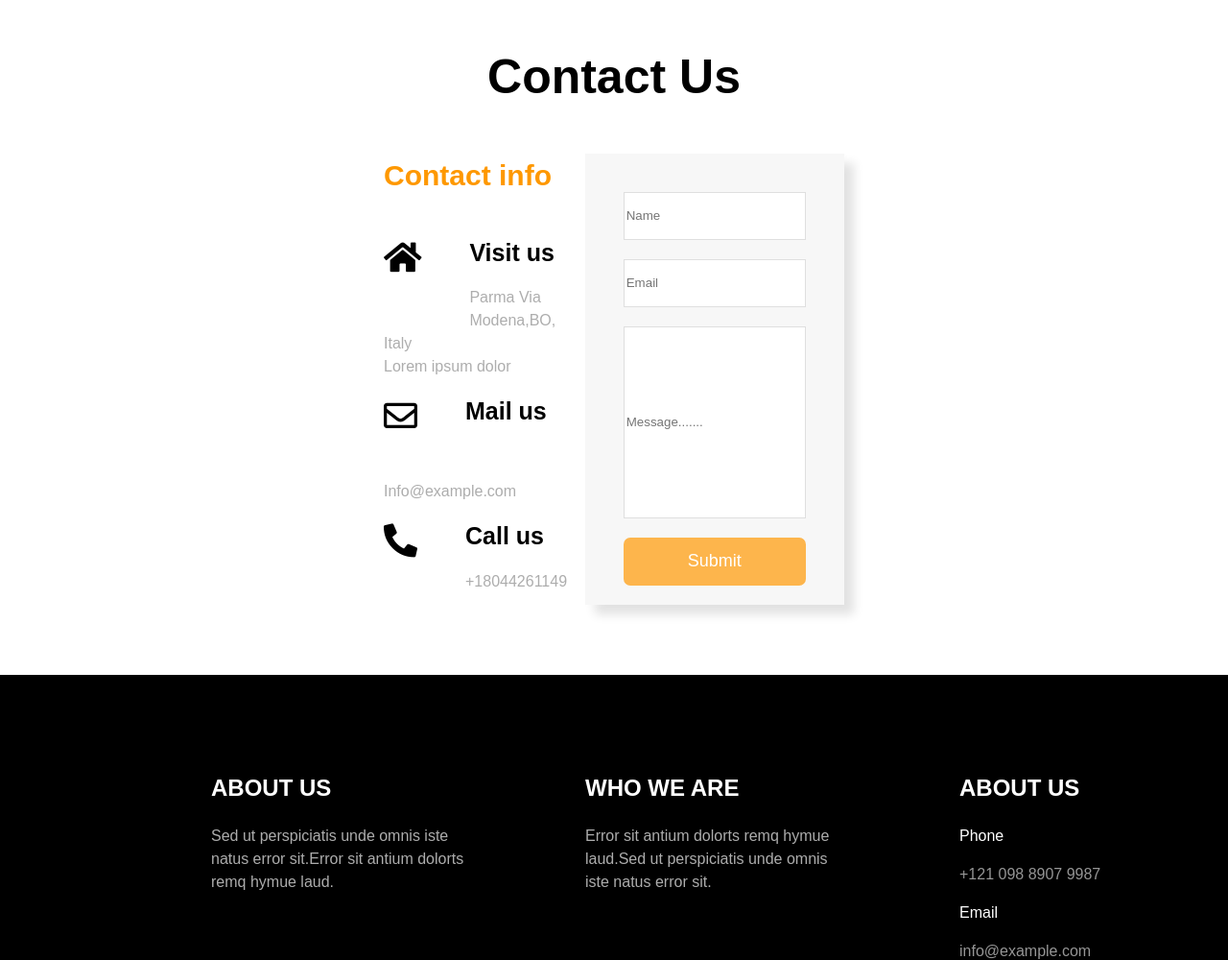
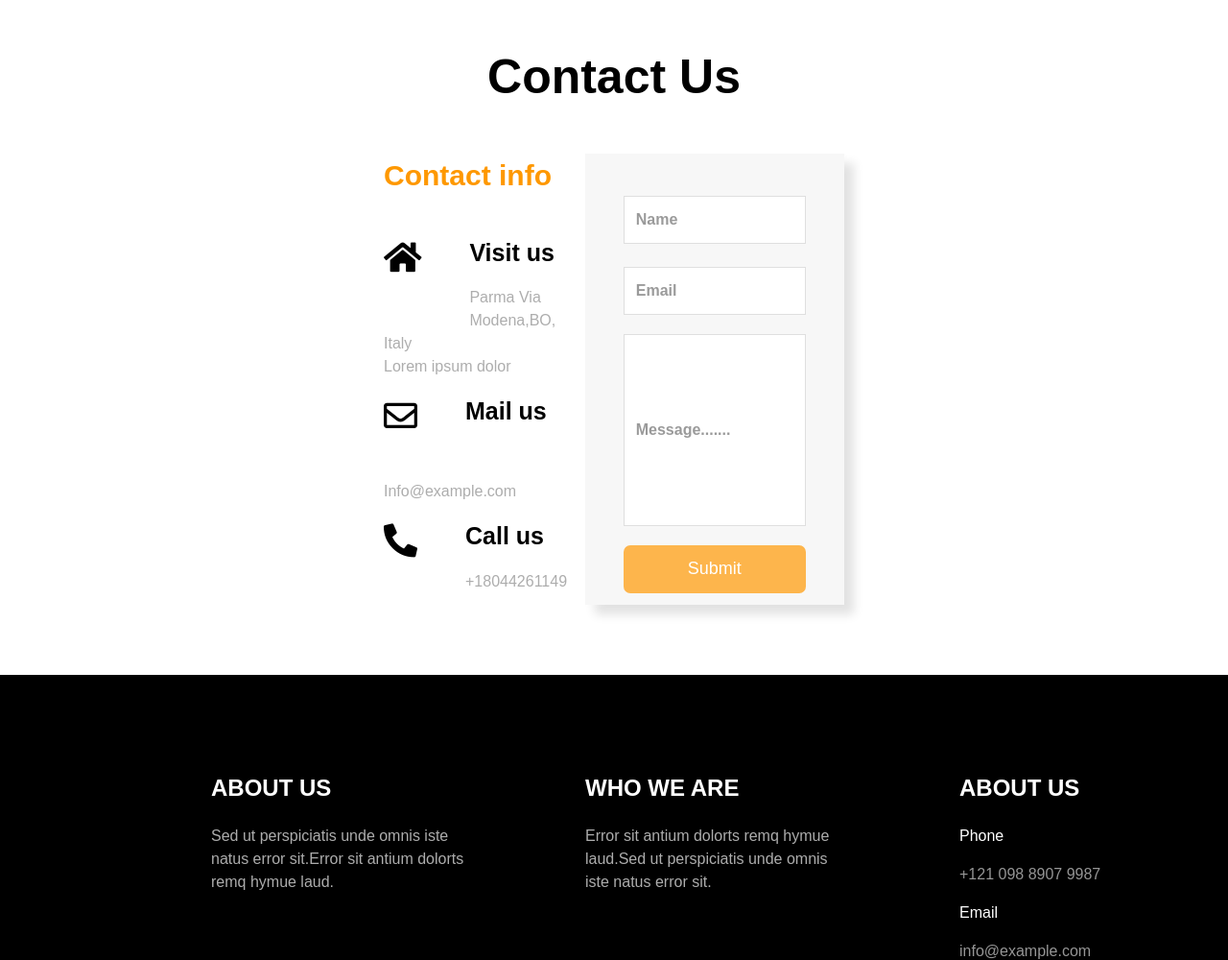
Before and after one commit to JoanDND/Dog-Home, a plain HTML site: page index.html in a window 1280 px wide. Shown: the part 6904-7904 px from the top of the page at 96% size. Drawn offline with Linux system fonts and the light colour scheme.

Commit message:
another update

```diff
--- a/css/style.css
+++ b/css/style.css
@@ -433,7 +433,7 @@ form {
 input {
   border: solid 1px rgb(223, 223, 223);
 }
-.form-group::placeholder {
+.form-control::placeholder {
   color: rgba(63, 63, 63, 0.527);
   font-size: 16px;
   float: left;
```
